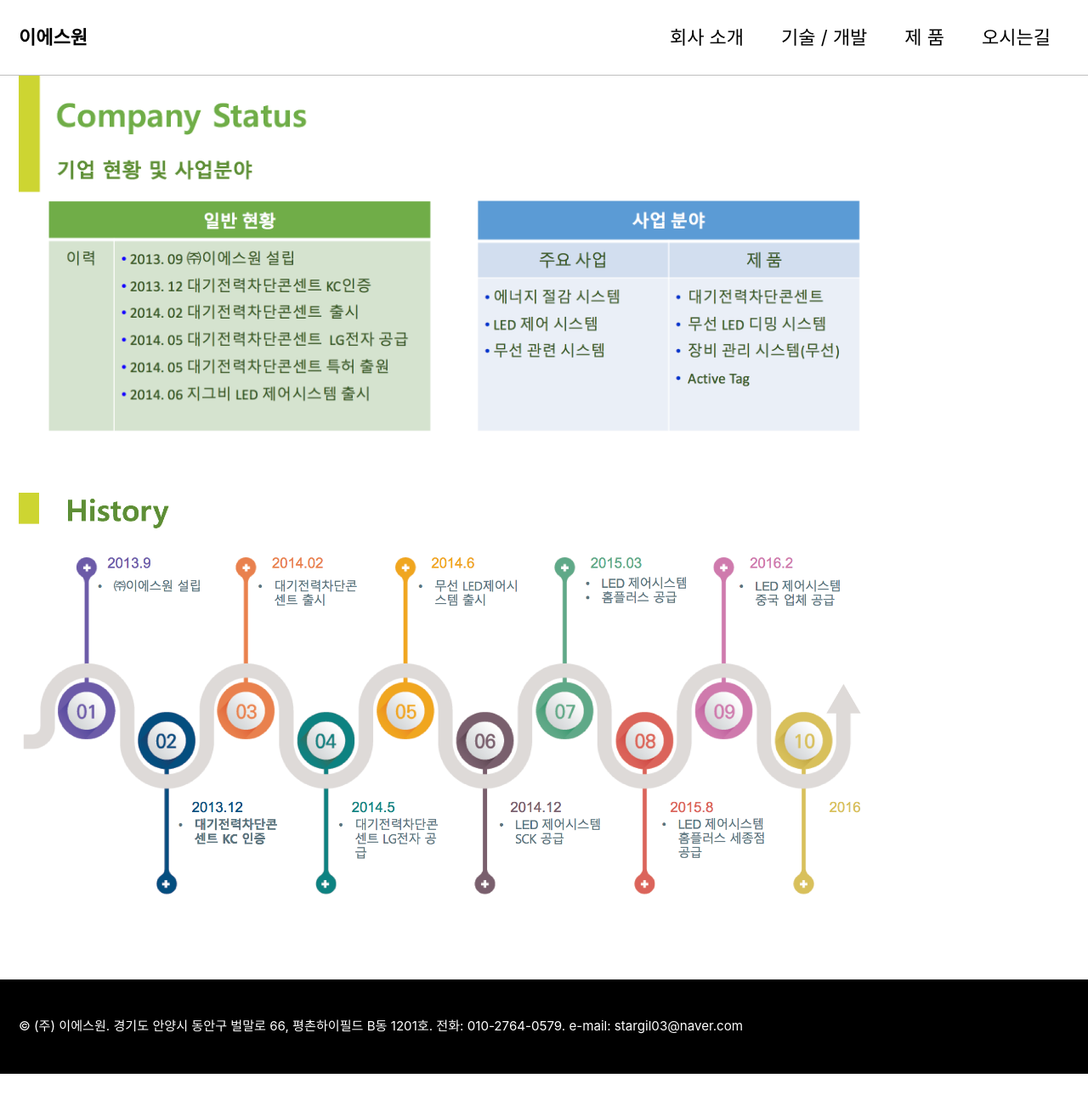
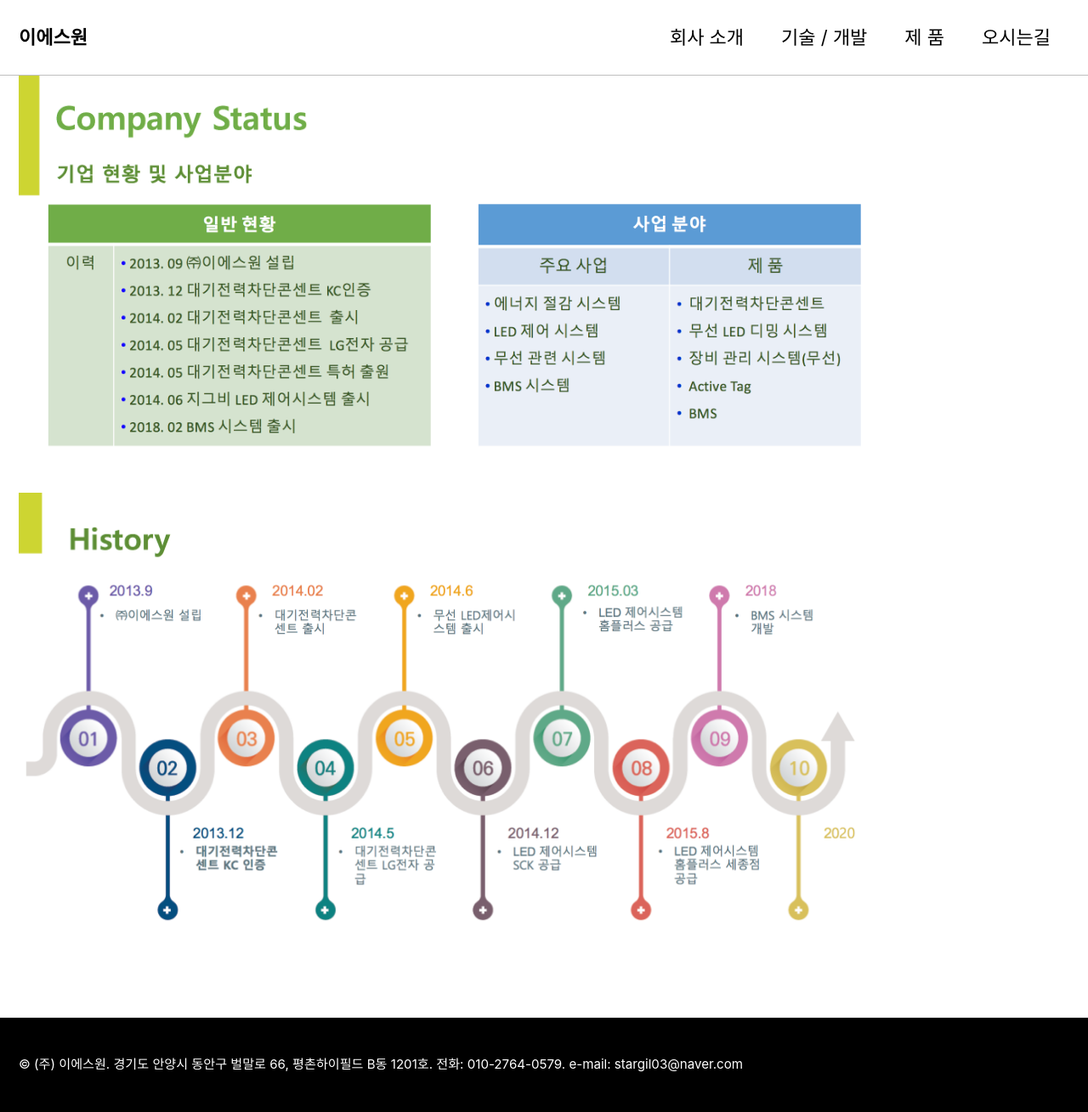
Before and after one commit to es-one/es-one.github.io, a Jekyll site: the page built from _pages/about.md, in a window 1280 px wide. Shown: the whole page at 85% size. Built offline with Jekyll 4.4.1, drawn with Linux system fonts in a browser that asks for light colours; cached includes are drawn as plain includes; before the commit the page ends 1264 px from its top, so only the background shows below that.

Commit message:
add content in 회사소개, 기술개발

```diff
--- a/_pages/about.md
+++ b/_pages/about.md
@@ -4,7 +4,6 @@ title: About
 permalink: /about/
 ---
 
-<img src="{{ site.url }}{{ site.baseurl }}/assets/images/company_6.png" alt="" width='1000' height='1000'/>
+<img src="{{ site.url }}{{ site.baseurl }}/assets/images/company.png" alt="" width='1000' height='1000'/>
 
-
-<img src="{{ site.url }}{{ site.baseurl }}/assets/images/history_4.png" alt="" width='1000' height='1000'/>
+<img src="{{ site.url }}{{ site.baseurl }}/assets/images/history.png" alt="" width='1000' height='1000'/>
```
Also changed, not shown: _pages/tech.md (+1 -1 lines), assets/images/company.png, assets/images/company_2.png (deleted), assets/images/company_3.png (deleted), assets/images/company_4.png (deleted), assets/images/company_5.png (deleted), assets/images/company_6.png (deleted), assets/images/history.png, assets/images/history_2.png (deleted), assets/images/history_3.png (deleted), assets/images/history_4.png (deleted), assets/images/tech_2.png (added), 1 other file.
